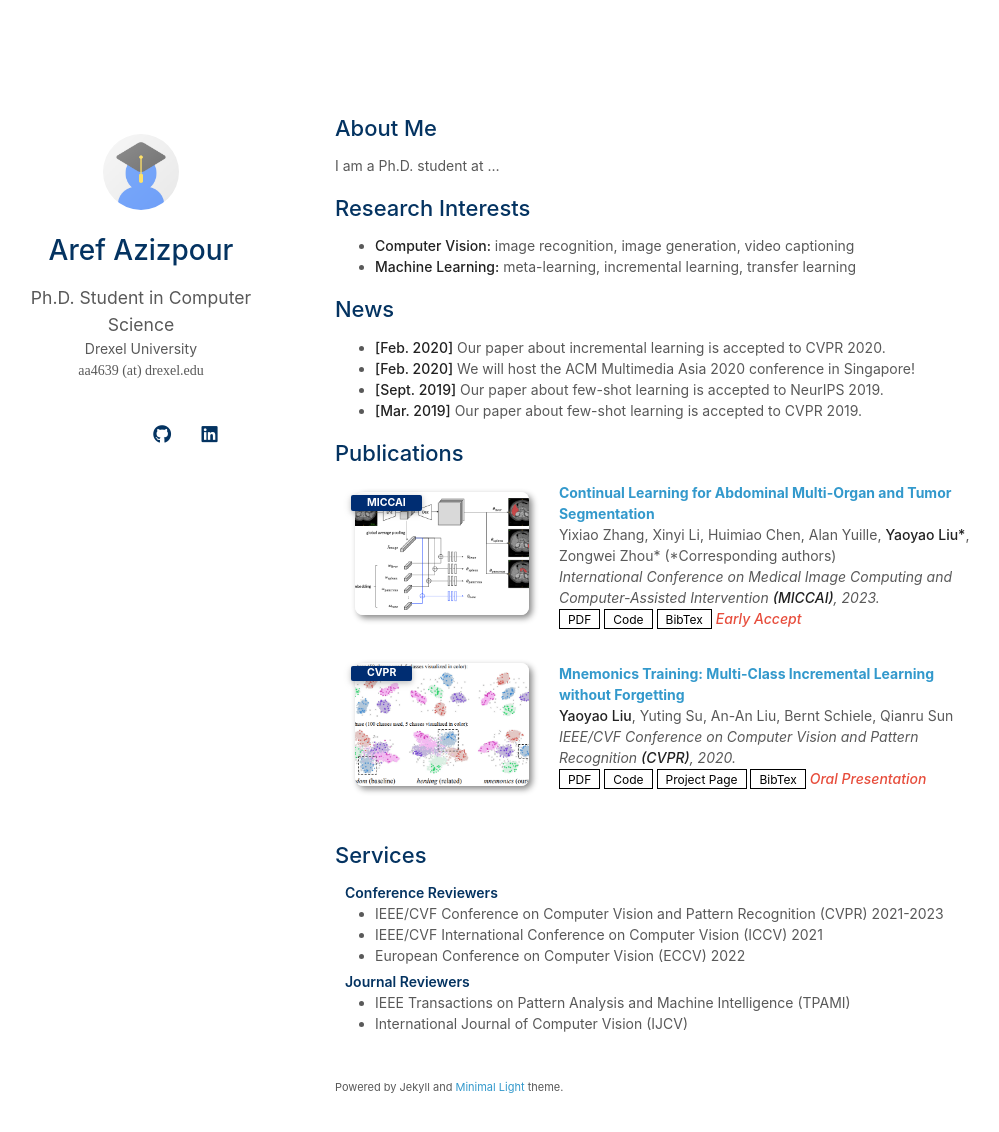
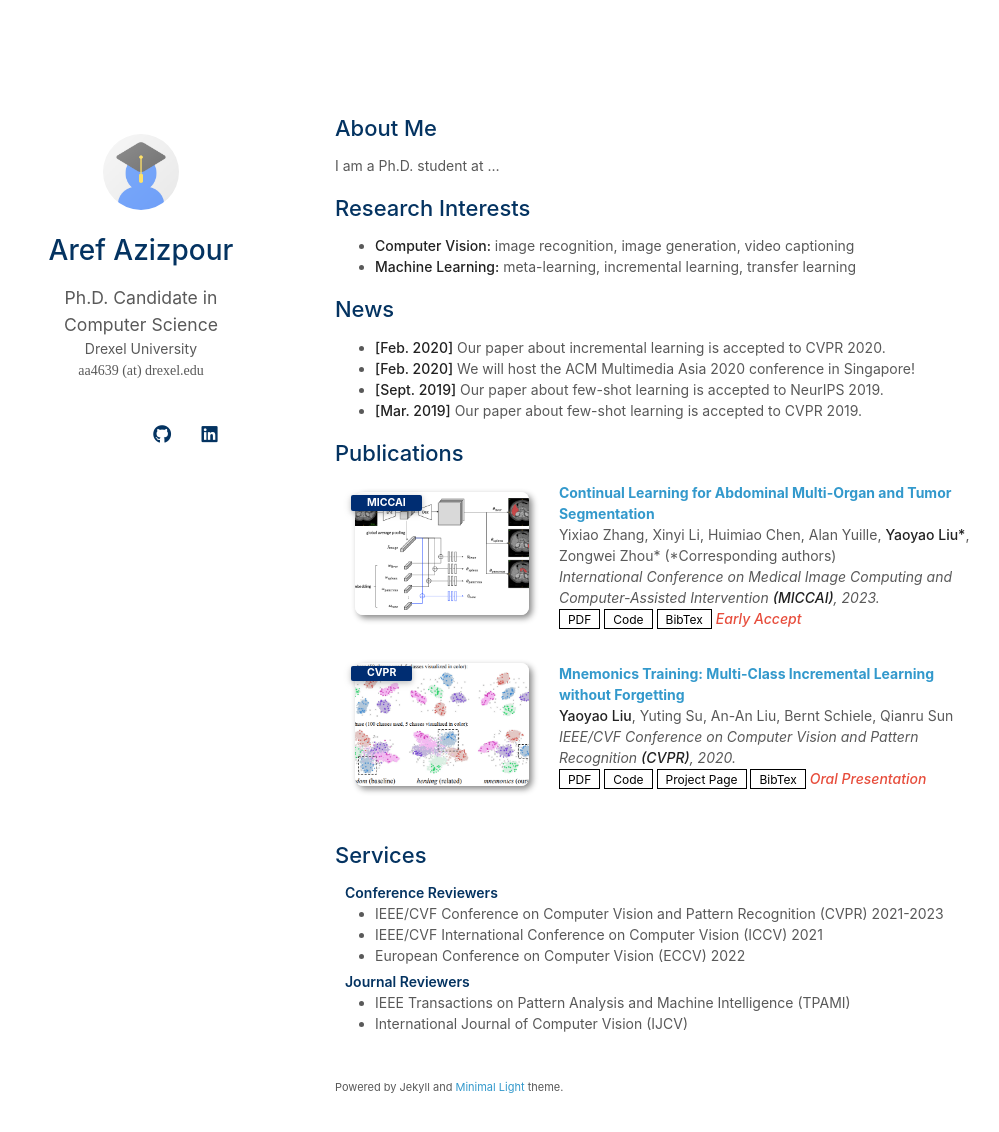
Before and after one commit to arefazizpour/arefazizpour.github.io, a Jekyll site: the page built from index.md, in a window 1280 px wide and 1166 px high. Shown: the top 1132 px of the window, without its empty margins (135-1134 px from the left). Built offline with Jekyll 4.4.1, drawn with Linux system fonts in a browser that asks for light colours; a style sheet for code colours, icons or effects is not loaded; our own code applies the rules of GitHub Pages for plain Markdown files; part of the change alters nothing that is shown.

Commit message:
Update position and description in config file

```diff
--- a/_config.yml
+++ b/_config.yml
@@ -1,12 +1,12 @@
 # Basic Information
 title: Aref Azizpour
-position: Ph.D. Student in Computer Science
+position: Ph.D. Candidate in Computer Science
 affiliation: Drexel University
 email: aa4639 (at) drexel.edu
 
 # Search Engine Optimization (SEO)
 keywords: aref azizpour, computer vision, ai-generated media, synthetic media detection, deepfake detection, ai forensics
-description:description: I am a Ph.D. student in Computer Science at Drexel University. My research focuses on AI-generated media detection, synthetic media forensics, and open-world machine learning.
+description: I am a Ph.D. candidate in Computer Science at Drexel University. My research focuses on computer vision, AI-generated media forensics, AI-safety, with an emphasis on building detection systems that generalize and adapt to emerging generative models.
 canonical: https://arefazizpour.github.io/
 
 # Links
@@ -24,7 +24,7 @@ favicon_dark: ./assets/img/favicon-dark.png
 enable_footnote: true
 
 # Auto Dark Mode
-auto_dark_mode: true
+auto_dark_mode: false
 
 # Font
 font: "Sans Serif"
```
